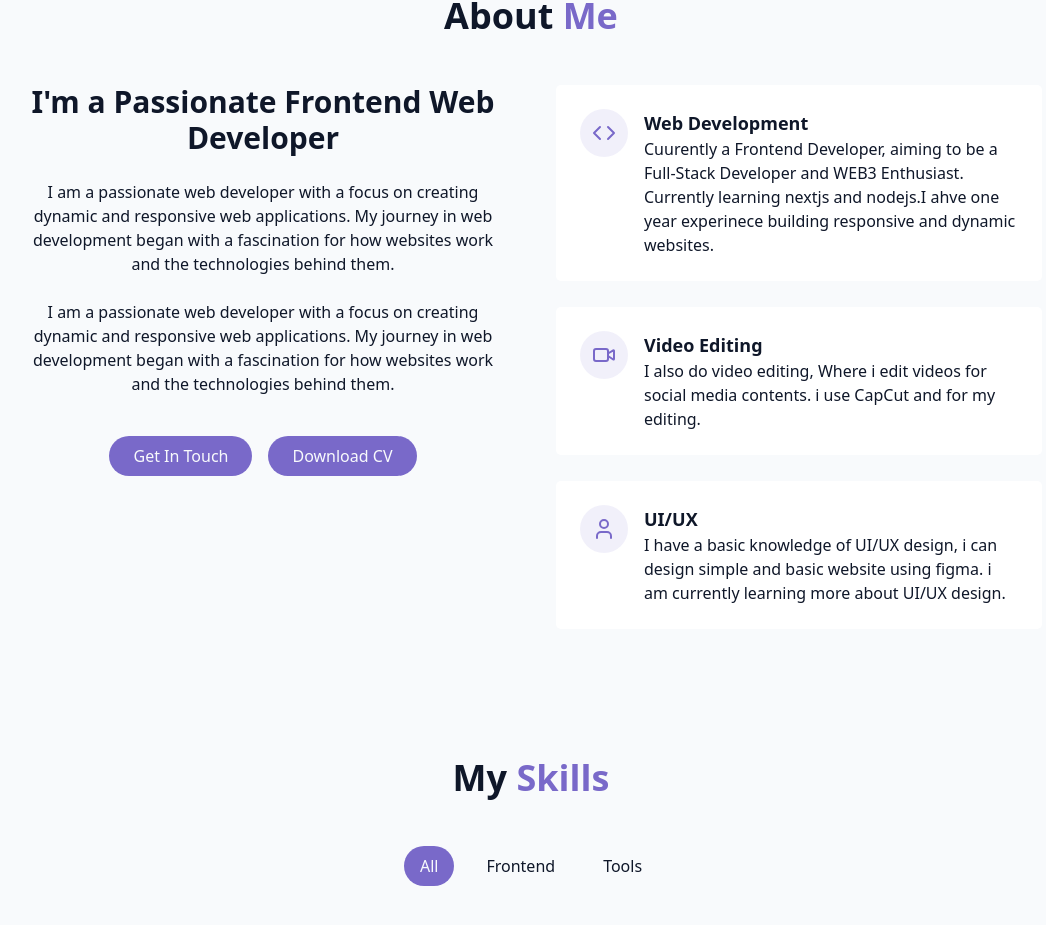
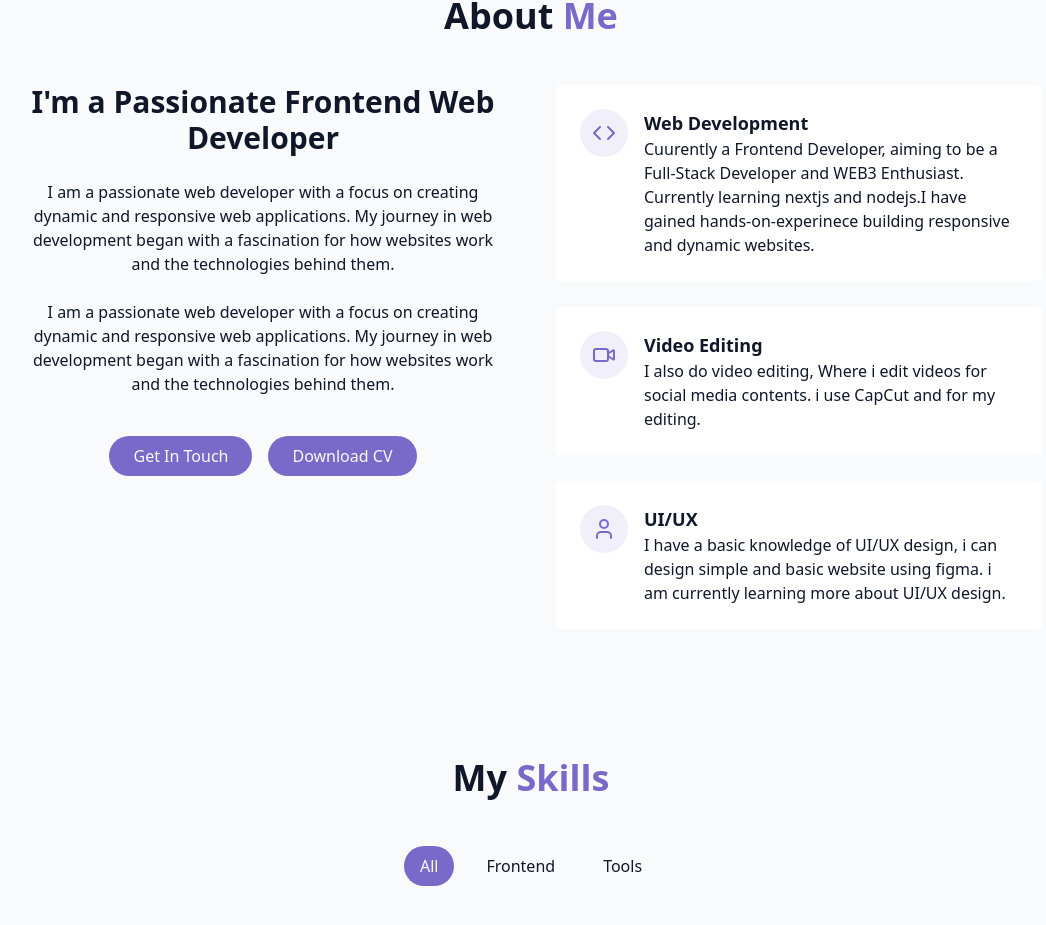
Before and after one commit to Keni-noir/Portfolio-Website, a React (Vite) app: page / in a window 1280 px wide. Shown: the part 868-1793 px from the top of the page, without its empty margins (109-1155 px from the left). Built offline with nearby package versions, Linux system fonts and the light colour scheme.

Commit message:
typo-error-corrected

```diff
--- a/src/Components/AboutSection.jsx
+++ b/src/Components/AboutSection.jsx
@@ -48,7 +48,7 @@ export const AboutSection = () => {
                 <div>
                   <h4 className="text-lg font-semibold text-left">Web Development</h4>
                   <p className="text-muted-foreground text-left">
-                    Cuurently a Frontend Developer, aiming to be a Full-Stack Developer and WEB3 Enthusiast. Currently learning nextjs and nodejs.I ahve one year experinece building responsive and dynamic websites.
+                    Cuurently a Frontend Developer, aiming to be a Full-Stack Developer and WEB3 Enthusiast. Currently learning nextjs and nodejs.I have gained hands-on-experinece building responsive and dynamic websites.
                   </p>
                 </div>
               </div>
```
